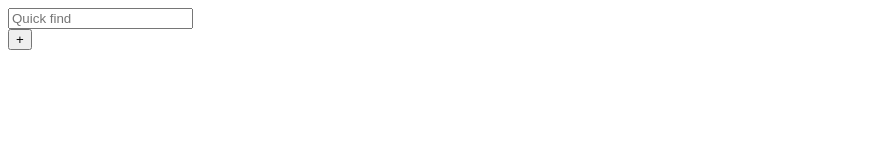
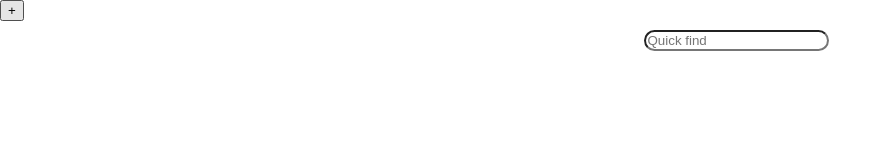
Before and after one commit to DjCr4y0n/Todo-Page, a website built with webpack: page src/index.html in a window 1280 px wide. Shown: the whole page, without its empty margins (0-892 px from the left). Built offline with nearby package versions, Linux system fonts and the light colour scheme.

Commit message:
add style.css file and make grid layout for page

```diff
--- a/package.json
+++ b/package.json
@@ -9,7 +9,9 @@
   "author": "",
   "license": "ISC",
   "devDependencies": {
+    "css-loader": "^7.1.2",
     "html-webpack-plugin": "^5.6.0",
+    "style-loader": "^4.0.0",
     "webpack": "^5.93.0",
     "webpack-cli": "^5.1.4"
   }
--- a/src/index.html
+++ b/src/index.html
@@ -7,7 +7,7 @@
 </head>
 <body>
     <div class="header">
-        <input type="text" placeholder="Quick find">
+        <input class="searchbar" type="text" placeholder="Quick find">
     </div>
     <div class="menu">
         <div class="functions">
--- a/src/index.js
+++ b/src/index.js
@@ -1,3 +1,4 @@
 import {controller} from "./domController";
+import './style.css'
 
 document.addEventListener('DOMContentLoaded', controller);
--- /dev/null
+++ b/src/style.css
@@ -0,0 +1,35 @@
+html{
+    margin: 0;
+    height: 100%;
+}
+
+body
+{
+    display: grid;
+    grid-template: 10vh 90vh / 15vw 85vw;
+    margin: 0;
+    height: 100%;
+}
+
+.header
+{
+    grid-area: 1 / 2 / 2 / 3;
+    display: flex;
+    justify-content: center;
+    align-items: center;
+}
+
+.searchbar
+{
+    border-radius: 15px;
+}
+
+.menu
+{
+    grid-area: 1 / 1 / 3 / 2;
+}
+
+.main
+{
+    grid-area: 2 / 2 / 3 / 3;
+}
```
Also changed, not shown: 1 other file.
